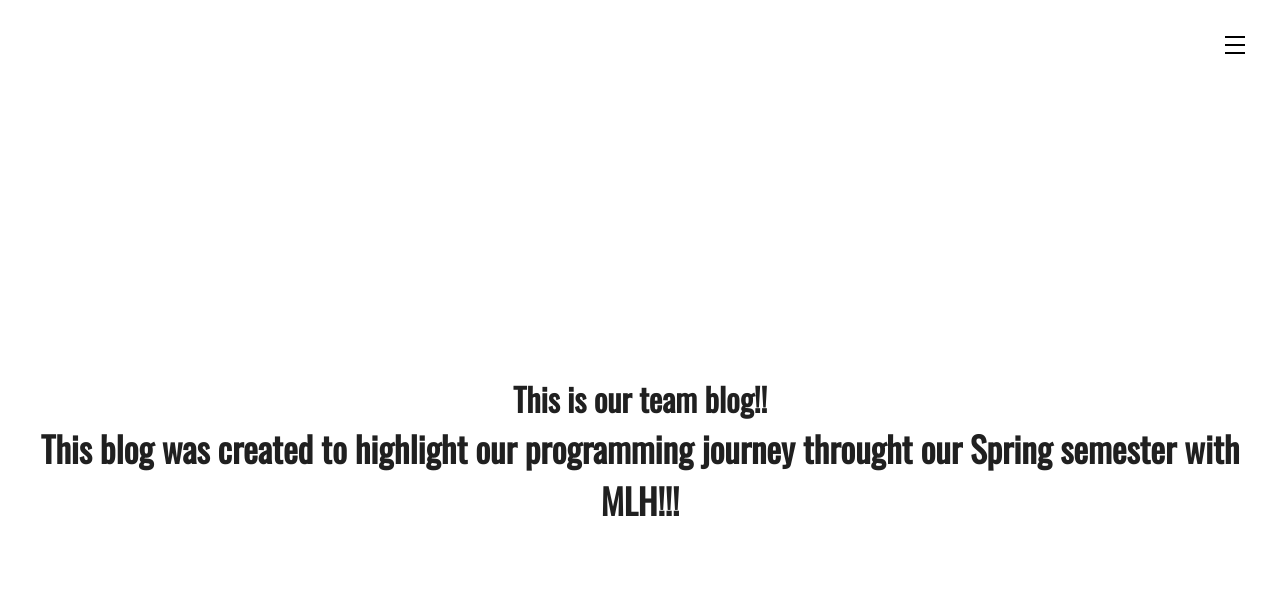
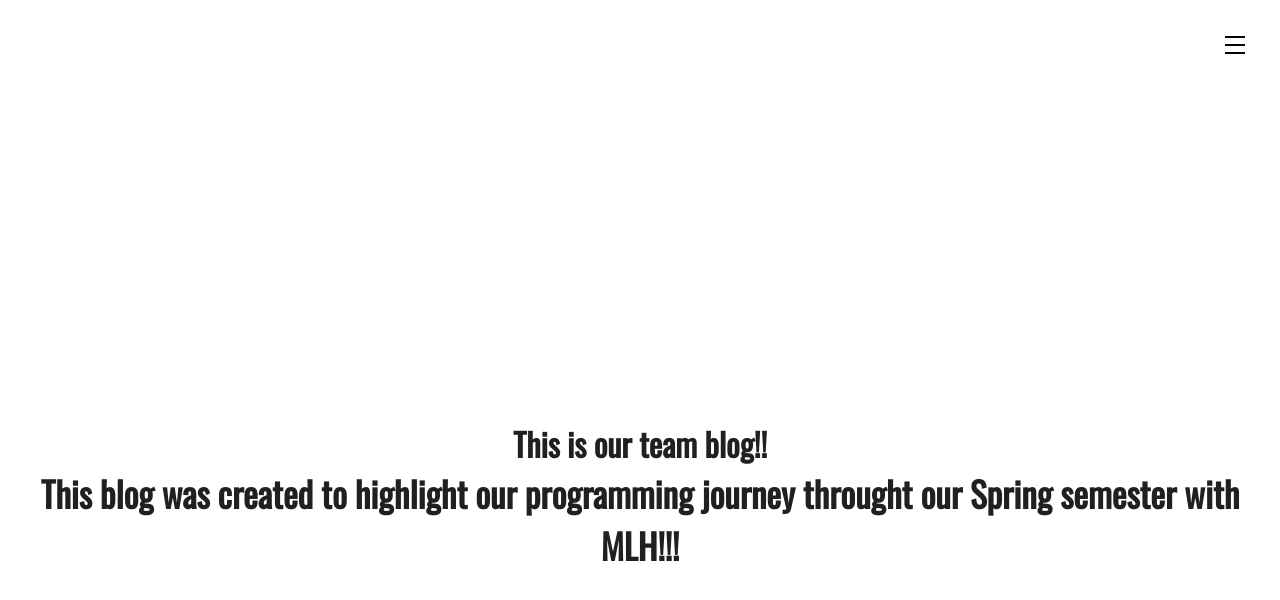
Before and after one commit to grace-omotoso/blogProject, a Jekyll site: the page built from index.html, in a window 1280 px wide. Shown: the top 600 px of the page. Built offline with Jekyll 4.4.1, drawn with Linux system fonts in a browser that asks for light colours; nearby versions of some CDN libraries.

Commit message:
Update styles.scss

```diff
--- a/_sass/styles.scss
+++ b/_sass/styles.scss
@@ -142,7 +142,7 @@ body {
 	position: absolute;
 	top: 50%;
 	left: 50%;
-	transform: translate(-50%, -50%);
+	transform: translate(-50%, -20%);
 	z-index: -1;
 	text-align: center;
 	width: 100%;
```
